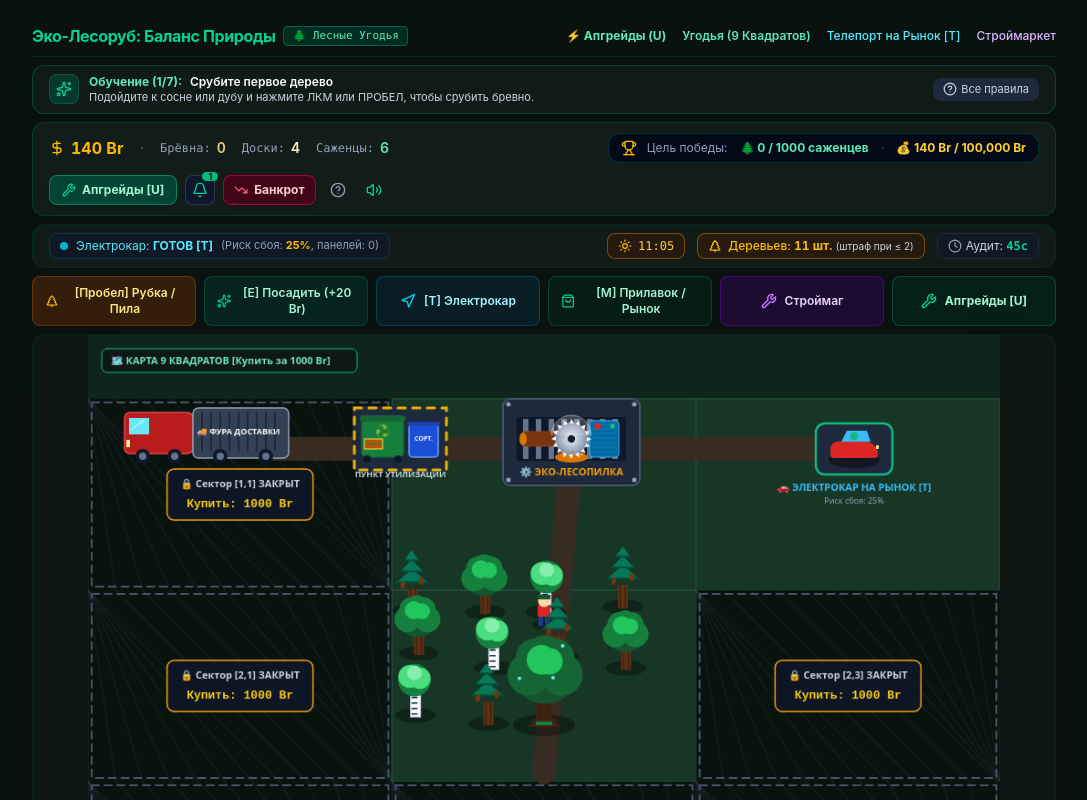
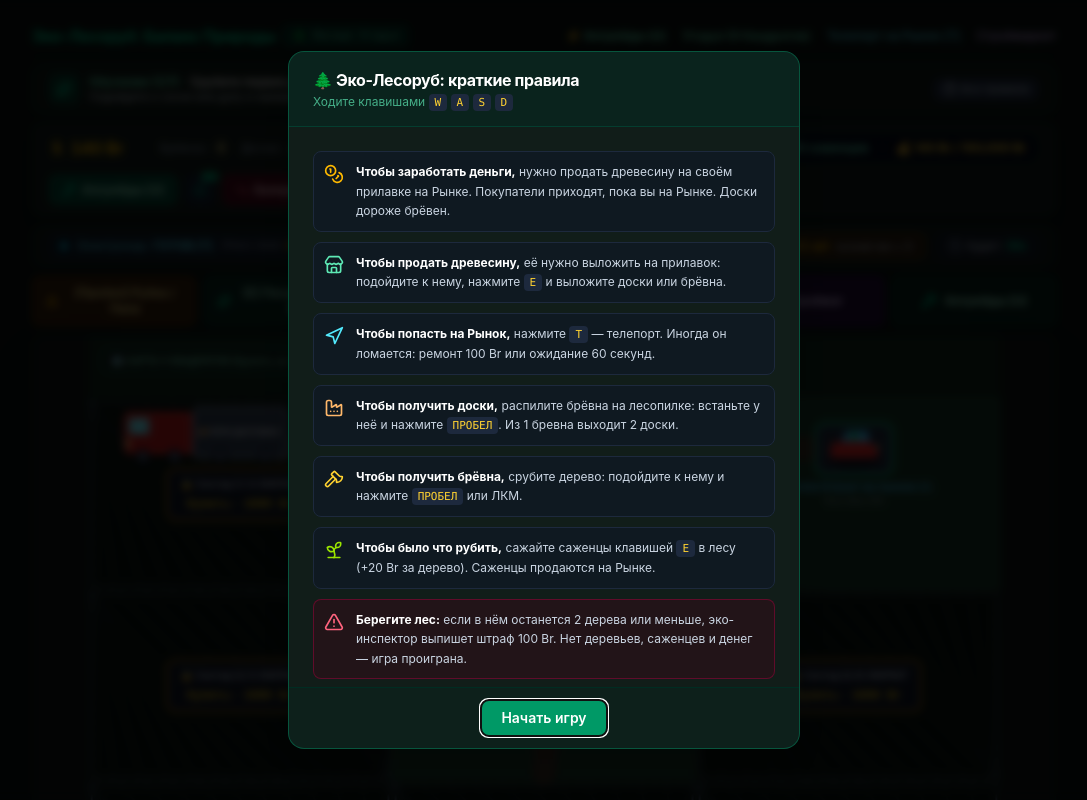
Before and after one commit to mshastapalau-sys/logger, a React (Vite) app: page / in a window 1280 px wide. Shown: the top 800 px of the page, without its empty margins (96-1183 px from the left). Built offline with nearby package versions, Linux system fonts and the light colour scheme.

Commit message:
Show short rules modal on game start; pause game ticks and input until closed

```diff
--- a/src/App.tsx
+++ b/src/App.tsx
@@ -31,6 +31,7 @@ import { CityFineModal } from './components/CityFineModal';
 import { BankruptcyModal } from './components/BankruptcyModal';
 import { NotificationLogModal } from './components/NotificationLogModal';
 import { TutorialModal } from './components/TutorialModal';
+import { StartRulesModal } from './components/StartRulesModal';
 import { UpgradesModal } from './components/UpgradesModal';
 import { TeleportGlitchModal } from './components/TeleportGlitchModal';
 import { VictoryModal, GameOverModal } from './components/EndGameModals';
@@ -524,6 +525,7 @@ export default function App() {
 
   // Modals & Settings
   const [showTutorial, setShowTutorial] = useState<boolean>(false);
+  const [showStartRules, setShowStartRules] = useState<boolean>(true);
   const [showBankruptcyModal, setShowBankruptcyModal] = useState<boolean>(false);
   const [showNotificationLogModal, setShowNotificationLogModal] = useState<boolean>(false);
   const [showUpgradesModal, setShowUpgradesModal] = useState<boolean>(false);
@@ -962,7 +964,7 @@ export default function App() {
 
   // Main Tick Loop: Day/Night, Inspectors, Solar Charging
   useEffect(() => {
-    if (gameState !== 'PLAYING') return;
+    if (gameState !== 'PLAYING' || showStartRules) return;
 
     const interval = setInterval(() => {
       // 1. Advance Day/Night time
@@ -1106,7 +1108,7 @@ export default function App() {
     }, 500);
 
     return () => clearInterval(interval);
-  }, [gameState, dayNight, hasBioFertilizer, location, gridPenalty.hasPenalty, placedMachines, deliveryBoxes]);
+  }, [gameState, showStartRules, dayNight, hasBioFertilizer, location, gridPenalty.hasPenalty, placedMachines, deliveryBoxes]);
 
   // Forest Inspector
   // Правило 1: Штраф даётся ТОЛЬКО если осталось из всех деревьев 2 дерева!
@@ -1214,6 +1216,14 @@ export default function App() {
   useEffect(() => {
     const handleGlobalKeys = (e: KeyboardEvent) => {
       if ((e.target as HTMLElement).tagName === 'INPUT' || (e.target as HTMLElement).tagName === 'TEXTAREA') return;
+
+      if (showStartRules) {
+        if (e.key === 'Escape' || e.key === 'Enter' || e.code === 'Space') {
+          e.preventDefault();
+          setShowStartRules(false);
+        }
+        return;
+      }
 
       const key = e.key.toLowerCase();
       const code = e.code;
@@ -1269,6 +1279,7 @@ export default function App() {
   // Movement handler (WSAD)
   const handlePlayerMove = useCallback(
     (dx: number, dy: number) => {
+      if (showStartRules) return;
       setPlayer((prev) => {
         const speed = 4.4;
         let newX = prev.x + dx * speed;
@@ -1311,7 +1322,7 @@ export default function App() {
         };
       });
     },
-    [location, dayNight.isNight, gridPenalty.hasPenalty]
+    [location, dayNight.isNight, gridPenalty.hasPenalty, showStartRules]
   );
 
   // Left Click (ЛКМ: сломать коробку, срубить дерево или клик для движения)
@@ -2237,6 +2248,8 @@ export default function App() {
       )}
 
 
+      {showStartRules && <StartRulesModal onClose={() => setShowStartRules(false)} />}
+
       {showTutorial && (
         <TutorialModal onClose={() => setShowTutorial(false)} />
       )}
--- /dev/null
+++ b/src/components/StartRulesModal.tsx
@@ -0,0 +1,93 @@
+import React from 'react';
+import { Axe, Coins, Factory, Navigation, Sprout, Store, AlertTriangle, Trophy } from 'lucide-react';
+
+interface StartRulesModalProps {
+  onClose: () => void;
+}
+
+const Key: React.FC<{ children: React.ReactNode }> = ({ children }) => (
+  <kbd className="px-1.5 py-0.5 rounded bg-slate-800 font-mono text-[11px] text-amber-300">{children}</kbd>
+);
+
+const RULES: { icon: React.ReactNode; goal: string; how: React.ReactNode }[] = [
+  {
+    icon: <Coins className="w-5 h-5 text-amber-400" />,
+    goal: 'Чтобы заработать деньги,',
+    how: <>нужно продать древесину на своём прилавке на Рынке. Покупатели приходят, пока вы на Рынке. Доски дороже брёвен.</>,
+  },
+  {
+    icon: <Store className="w-5 h-5 text-emerald-300" />,
+    goal: 'Чтобы продать древесину,',
+    how: <>её нужно выложить на прилавок: подойдите к нему, нажмите <Key>E</Key> и выложите доски или брёвна.</>,
+  },
+  {
+    icon: <Navigation className="w-5 h-5 text-cyan-300" />,
+    goal: 'Чтобы попасть на Рынок,',
+    how: <>нажмите <Key>T</Key> — телепорт. Иногда он ломается: ремонт 100 Br или ожидание 60 секунд.</>,
+  },
+  {
+    icon: <Factory className="w-5 h-5 text-orange-300" />,
+    goal: 'Чтобы получить доски,',
+    how: <>распилите брёвна на лесопилке: встаньте у неё и нажмите <Key>ПРОБЕЛ</Key>. Из 1 бревна выходит 2 доски.</>,
+  },
+  {
+    icon: <Axe className="w-5 h-5 text-amber-300" />,
+    goal: 'Чтобы получить брёвна,',
+    how: <>срубите дерево: подойдите к нему и нажмите <Key>ПРОБЕЛ</Key> или ЛКМ.</>,
+  },
+  {
+    icon: <Sprout className="w-5 h-5 text-lime-400" />,
+    goal: 'Чтобы было что рубить,',
+    how: <>сажайте саженцы клавишей <Key>E</Key> в лесу (+20 Br за дерево). Саженцы продаются на Рынке.</>,
+  },
+];
+
+export const StartRulesModal: React.FC<StartRulesModalProps> = ({ onClose }) => {
+  return (
+    <div className="fixed inset-0 z-50 bg-black/80 backdrop-blur-xs flex items-center justify-center p-4">
+      <div className="bg-[#111d19] border border-emerald-700/60 rounded-2xl w-full max-w-lg overflow-hidden shadow-2xl animate-in fade-in zoom-in-95 duration-200">
+        <div className="px-6 py-4 border-b border-emerald-900/60 bg-emerald-950/40">
+          <h2 className="text-base font-bold text-white tracking-tight">🌲 Эко-Лесоруб: краткие правила</h2>
+          <p className="text-xs text-emerald-300/70 mt-0.5">
+            Ходите клавишами <Key>W</Key> <Key>A</Key> <Key>S</Key> <Key>D</Key>
+          </p>
+        </div>
+
+        <div className="p-6 space-y-2.5 max-h-[70vh] overflow-y-auto text-xs text-slate-300">
+          {RULES.map((rule) => (
+            <div key={rule.goal} className="flex items-start gap-3 p-2.5 rounded-lg bg-slate-900/50 border border-slate-800">
+              <div className="shrink-0 mt-0.5">{rule.icon}</div>
+              <p className="leading-relaxed">
+                <strong className="text-white">{rule.goal}</strong> {rule.how}
+              </p>
+            </div>
+          ))}
+
+          <div className="flex items-start gap-3 p-2.5 rounded-lg bg-rose-950/30 border border-rose-900/60">
+            <AlertTriangle className="w-5 h-5 text-rose-400 shrink-0 mt-0.5" />
+            <p className="leading-relaxed">
+              <strong className="text-white">Берегите лес:</strong> если в нём останется 2 дерева или меньше, эко-инспектор выпишет штраф 100 Br. Нет деревьев, саженцев и денег — игра проиграна.
+            </p>
+          </div>
+
+          <div className="flex items-start gap-3 p-2.5 rounded-lg bg-emerald-950/40 border border-emerald-700/50">
+            <Trophy className="w-5 h-5 text-yellow-300 shrink-0 mt-0.5" />
+            <p className="leading-relaxed">
+              <strong className="text-white">Победа:</strong> посадите 1000 деревьев и накопите 100 000 Br.
+            </p>
+          </div>
+        </div>
+
+        <div className="px-6 py-3 border-t border-emerald-950 bg-emerald-950/20 text-center">
+          <button
+            onClick={onClose}
+            autoFocus
+            className="px-5 py-2 rounded-lg bg-emerald-600 hover:bg-emerald-500 text-white font-semibold text-sm transition-colors"
+          >
+            Начать игру
+          </button>
+        </div>
+      </div>
+    </div>
+  );
+};
```
